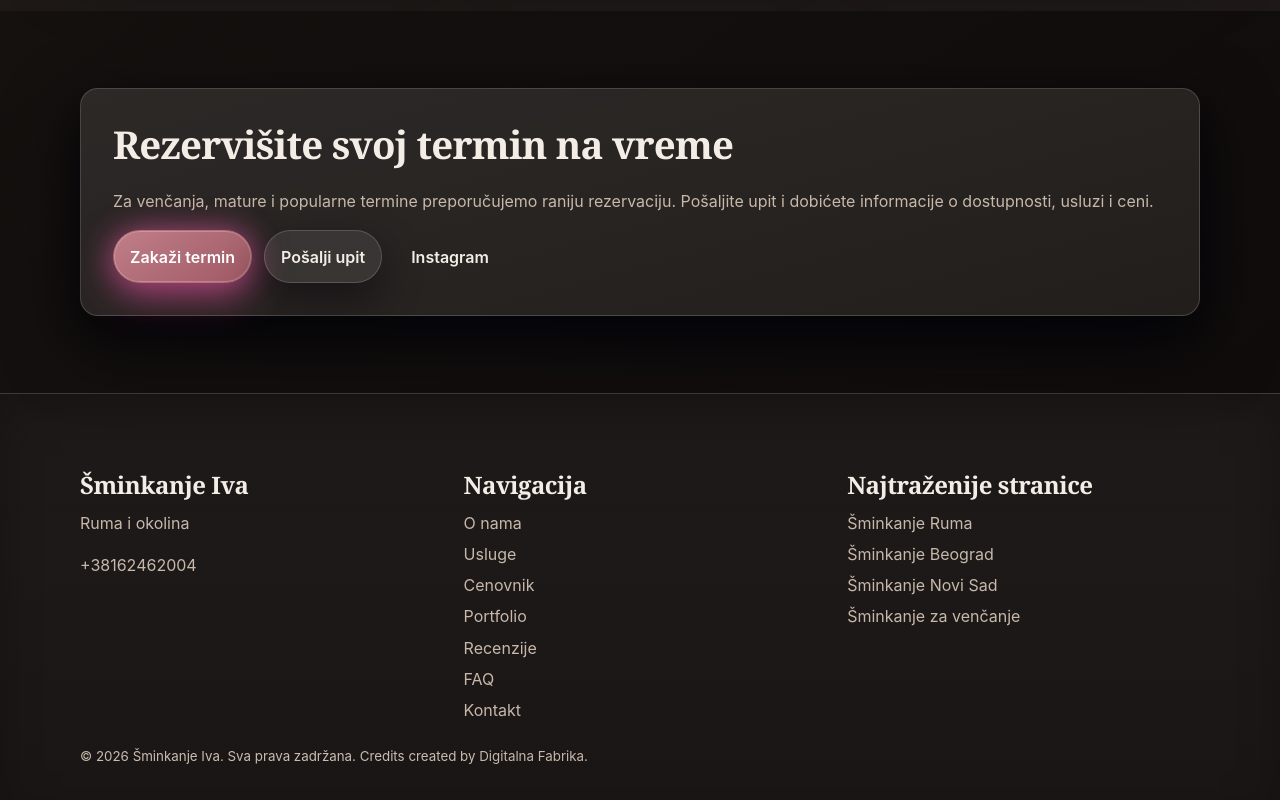
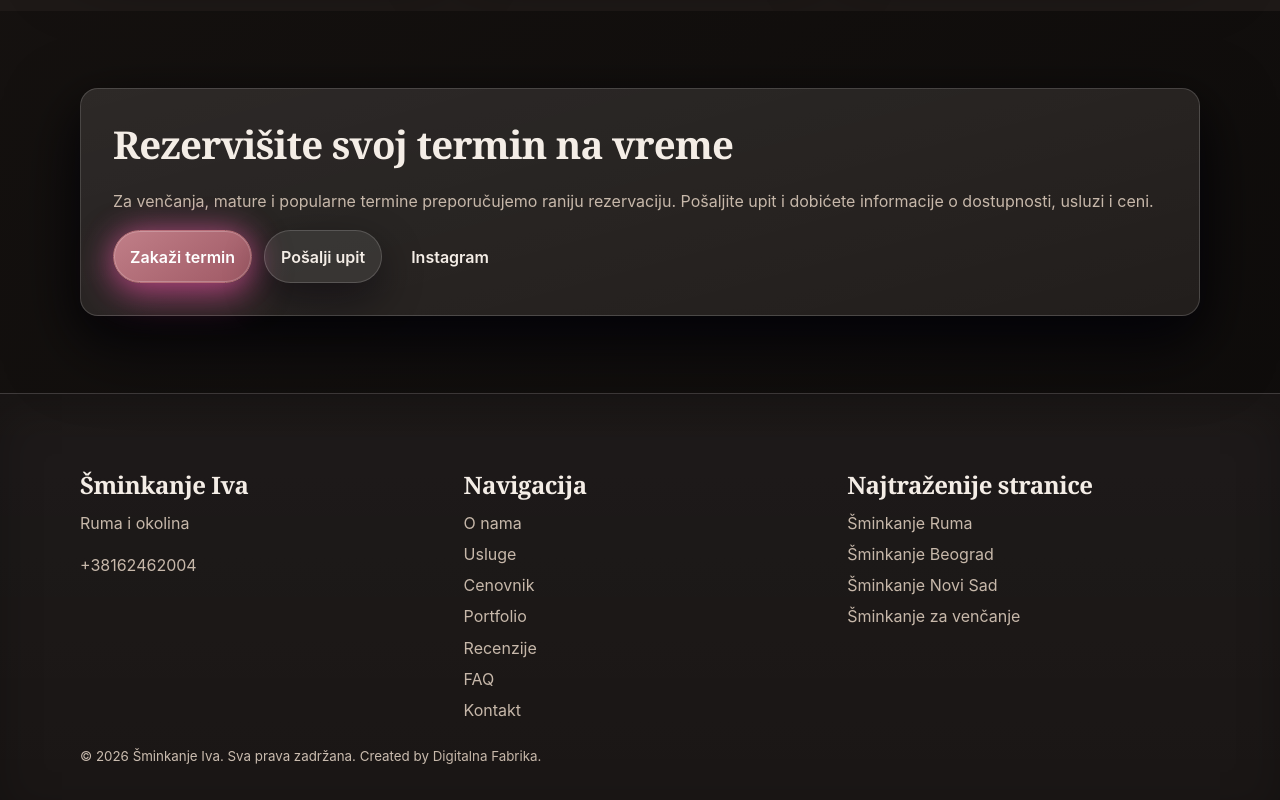
Before and after one commit to darkotosic/sminkanjeiva.rs, a Next.js app: page / in a window 1280 px wide. Shown: the part 2342-3142 px from the top of the page. Built offline with nearby package versions, Linux system fonts and the light colour scheme.

Commit message:
Update site-footer.tsx

```diff
--- a/components/layout/site-footer.tsx
+++ b/components/layout/site-footer.tsx
@@ -32,7 +32,7 @@ export function SiteFooter() {
           </section>
         </div>
         <small className="site-footer-copy">
-          © {new Date().getFullYear()} {site.brandName}. Sva prava zadržana. Credits created by{' '}
+          © {new Date().getFullYear()} {site.brandName}. Sva prava zadržana. Created by{' '}
           <a
             href="https://digitalnafabrika.rs"
             className="site-footer-link"
```
